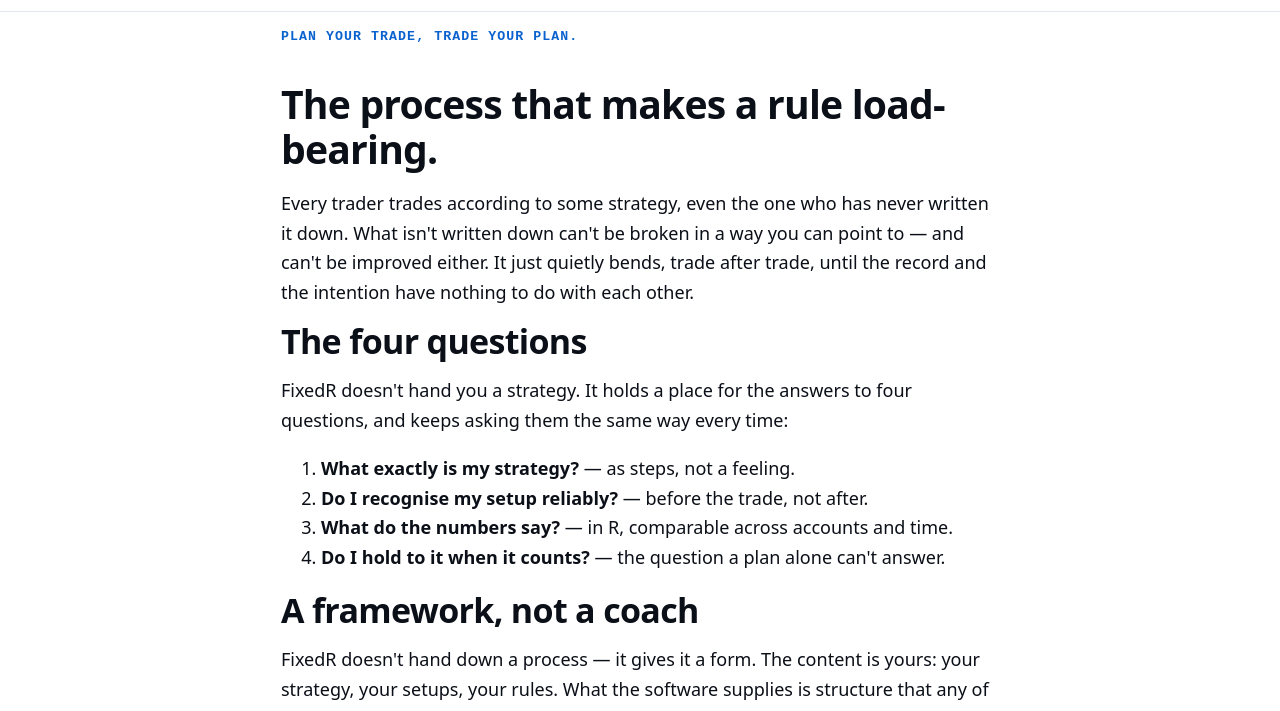
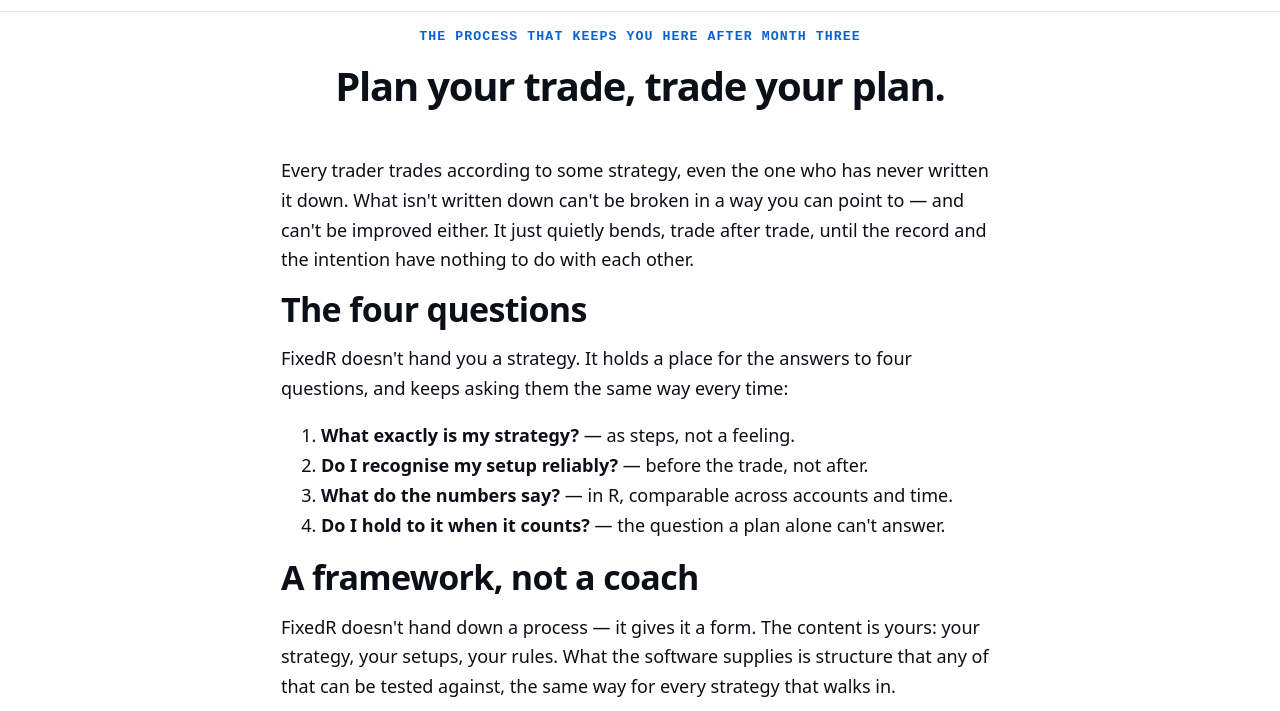
Before and after one commit to mktradersmc/fixedr-site, an Astro site: page /methodology in a window 1280 px wide. Shown: the part 62-773 px from the top of the page. Built offline with nearby package versions, Linux system fonts and the light colour scheme; Astro itself is replaced by a stand-in of ours.

Commit message:
FXR-26: Gestaltung nach Kanvas — Methodology
Eyebrow/H1 nach Kanvas vertauscht: "Plan your trade, trade your plan."
steht jetzt als H1 (oeffnet die Seite, wie im FXR-26-Nachtrag vom
2026-08-27 gefordert), Eyebrow wird "The process that keeps you here
after month three" (Kanvas-Wortlaut, neu — ersetzt die bisherige H1
"The process that makes a rule load-bearing.", die im Kanvas nicht
wiederverwendet wird). Eigener Seiten-Hero-Block, zentriert; der
restliche Artikeltext (vier Fragen, Rahmenwerk, Bedingungen,
Restwahrheit) blieb unveraendert.

Co-Authored-By: Claude Fable 5.1 <noreply@anthropic.com>
Claude-Session: https://claude.ai/code/session_01XVEHjRCxtQGz9cZtdv5cuX

```diff
--- a/src/pages/methodology.astro
+++ b/src/pages/methodology.astro
@@ -11,10 +11,15 @@ import Base from '../layouts/Base.astro';
   description="Why FixedR is a framework, not a coach: the four questions, the conditions for calm process-driven trading, and the plan-versus-outcome discipline that carries you across months, not one trade."
   narrow
 >
+  {/* Eyebrow/H1 nach Kanvas 2026-09-02 vertauscht: "Plan your trade, trade your plan."
+      steht dort als H1 (öffnet die Seite, product\07 D8/FXR-26-Nachtrag Punkt 4), die
+      bisherige H1 wird zur Eyebrow. Reine Umstellung, kein Textverlust — s. Protokoll. */}
+  <div class="page-hero" style="padding-top: 0;">
+    <p class="eyebrow">The process that keeps you here after month three</p>
+    <h1>Plan your trade, trade your plan.</h1>
+  </div>
+
   <article class="post">
-    <p class="eyebrow">Plan your trade, trade your plan.</p>
-    <h1>The process that makes a rule load-bearing.</h1>
-
     <p>
       Every trader trades according to some strategy, even the one who has never written it
       down. What isn't written down can't be broken in a way you can point to — and can't be
```
